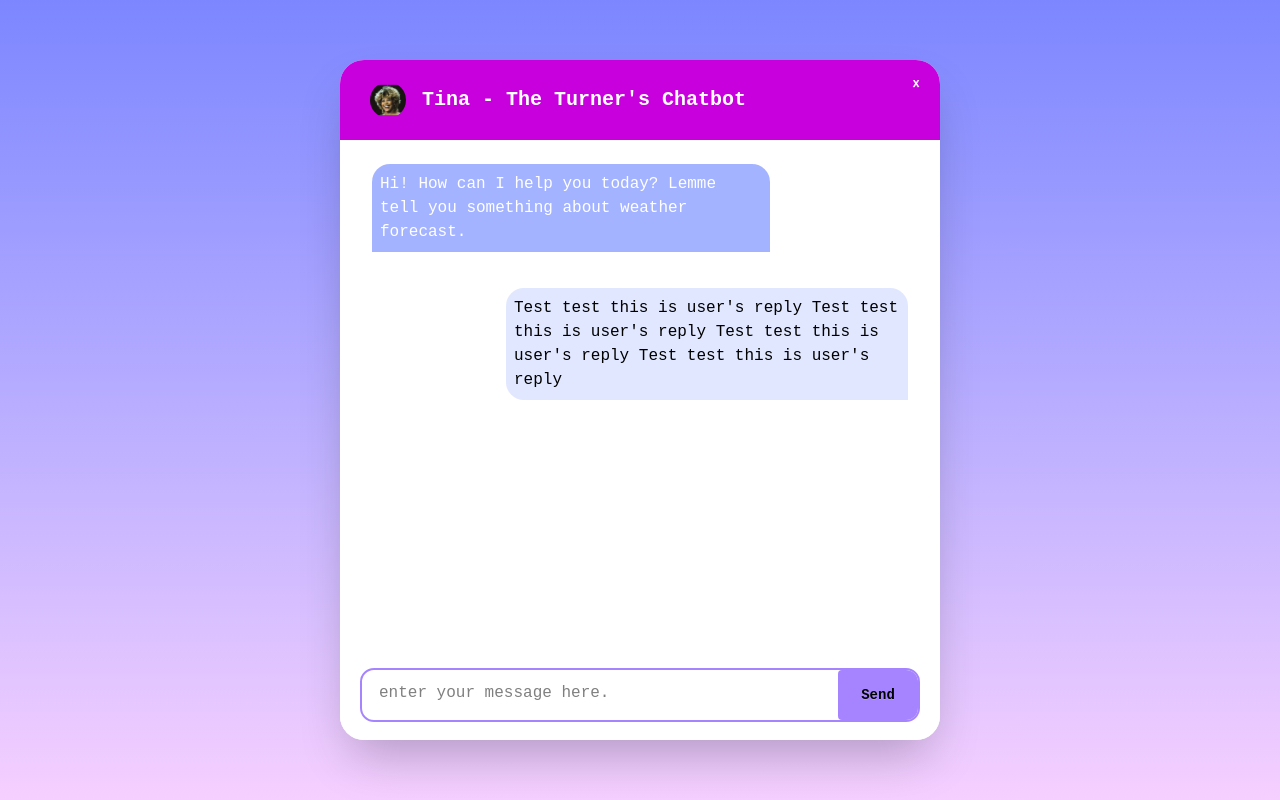
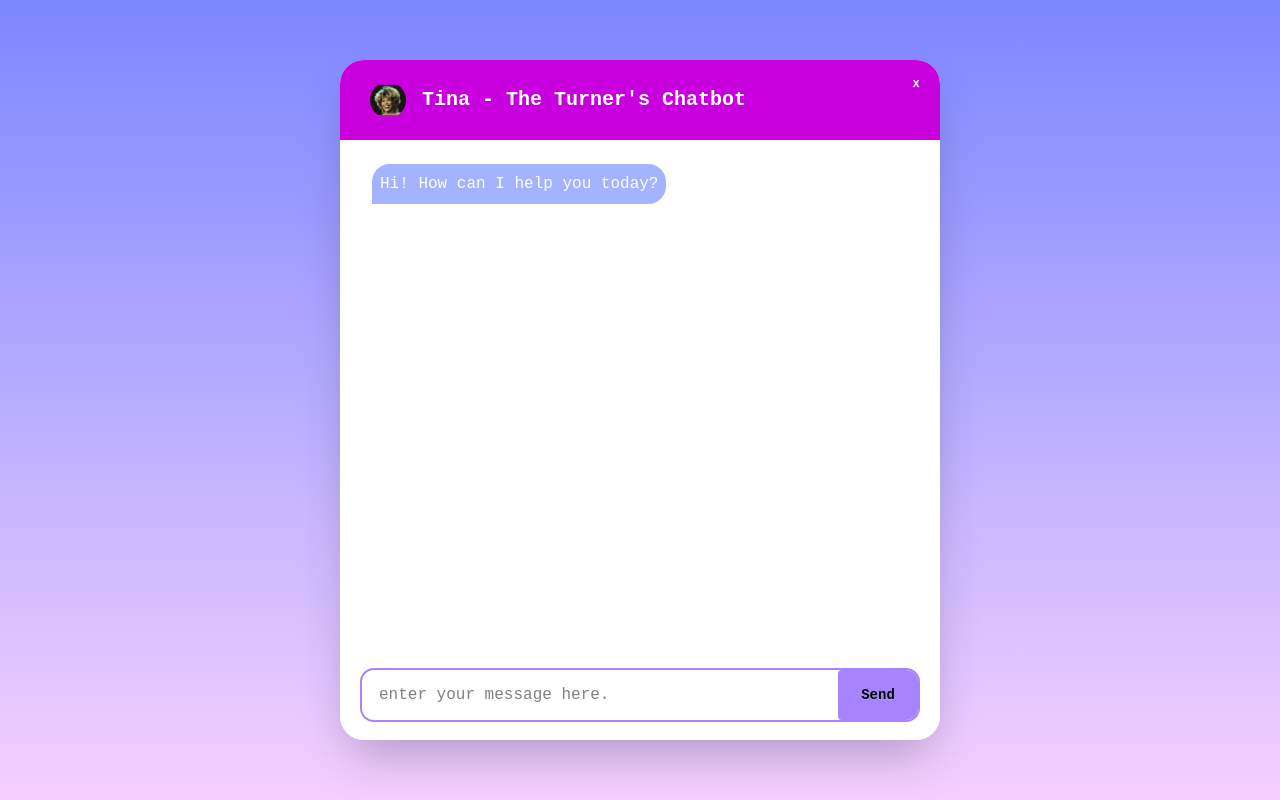
Before and after one commit to christinemr/L5-mission4, a React (Vite) app in the folder frontend/: page / in a window 1280 px wide. Both pictures are taken after a click on the picture 640 px from the left and 400 px from the top of the page. Built offline with nearby package versions, Linux system fonts and the light colour scheme; a web font is replaced by a local one.

Commit message:
feat: completed ChatBox and chatForm components. successfully called Gemini through front end.

```diff
--- a/frontend/package.json
+++ b/frontend/package.json
@@ -11,6 +11,7 @@
   },
   "dependencies": {
     "@tailwindcss/vite": "^4.1.13",
+    "axios": "^1.11.0",
     "react": "^19.1.1",
     "react-dom": "^19.1.1",
     "tailwindcss": "^4.1.13"
--- a/frontend/src/components/ChatBox.jsx
+++ b/frontend/src/components/ChatBox.jsx
@@ -1,12 +1,52 @@
-import React from "react";
+import React, { useState, useRef, useEffect } from "react";
 import ChatBotLogo from "./ChatBotLogo";
 import ChatForm from "./ChatForm";
+import ChatMessage from "./ChatMessage";
 
 export default function ChatBox() {
+  const [chatHistory, setChatHistory] = useState([]);
+  const bottomRef = useRef(null);
+
+  useEffect(() => {
+    bottomRef.current?.scrollIntoView({ behavior: "smooth" });
+  }, [chatHistory]);
+
+  const generateTinasResponse = async (history) => {
+    console.log(history);
+    try {
+      const latestUserMessage = history
+        .filter((h) => h.role === "user")
+        .pop()?.text;
+
+      if (!latestUserMessage) {
+        throw new Error("No user message found.");
+      }
+
+      // send to backend
+      const res = await fetch("http://localhost:3000/recommendation", {
+        method: "POST",
+        headers: { "Content-Type": "application/json" },
+        body: JSON.stringify({ content: latestUserMessage }),
+      });
+
+      const data = await res.json();
+
+      if (!res.ok)
+        throw new Error(
+          data.error.message || "Something not quite right here. "
+        );
+
+      console.log(data);
+      return data.reply;
+    } catch (error) {
+      console.error(error);
+    }
+  };
+
   return (
     // chatbox container
     <div>
-      {/* chatbox pop up */}
+      {/* pop up */}
       <div className="relative bg-white w-150 rounded-3xl shadow-2xl overflow-hidden">
         {/* CHATBOX HEADER */}
         <div className="relative flex items-center justify-between bg-fuchsia-600 text-white py-4 px-6">
@@ -27,28 +67,29 @@ export default function ChatBox() {
         <div className="flex  flex-col gap-[20px] h-150 overflow-y-auto py-4 px-6">
           {/* message - bot message */}
           <div className="flex items-center gap-[11px] max-w-[75%] px-2 py-2 ">
-            <div className="py-2 px-2 bg-indigo-300 rounded-tl-[18px] rounded-tr-[18px] rounded-br-[18px text-white ">
-              <p className="break-words white-space: pre-line">
-                Hi! How can I help you today? Lemme tell you something about
-                weather forecast.
+            <div className="py-2 px-2 bg-indigo-300 rounded-tl-[18px] rounded-tr-[18px] rounded-br-[18px] text-white ">
+              <p className="break-words whitespace-pre-line">
+                Hi! How can I help you today?
               </p>
             </div>
           </div>
 
-          {/* message - user's message */}
-          <div className="flex flex-col items-end gap-[11px] px-2 py-2 ">
-            <div className="py-2 px-2 bg-indigo-100 rounded-tl-[18px] rounded-tr-[18px] rounded-bl-[18px] max-w-[75%] ">
-              <p className="break-words white-space: pre-line">
-                Test test this is user's reply Test test this is user's reply
-                Test test this is user's reply Test test this is user's reply
-              </p>
-            </div>
-          </div>
+          {/* render chat history */}
+          {chatHistory.map((chat, index) => {
+            return <ChatMessage key={index} chat={chat} />;
+          })}
+          {/* scroll anchor */}
+          <div ref={bottomRef} />
         </div>
 
         {/* CHATBOX FOOTER */}
         <div className="absolute bottom-0 w-[100%] bg-white pt-[15px] pr-[22px] pb-[20px] pl-[22px]">
-          <ChatForm />
+          {/* passing setChatHistory as a prop */}
+          <ChatForm
+            chatHistory={chatHistory}
+            setChatHistory={setChatHistory}
+            generateTinasResponse={generateTinasResponse}
+          />
         </div>
       </div>
     </div>
--- a/frontend/src/components/ChatForm.jsx
+++ b/frontend/src/components/ChatForm.jsx
@@ -1,13 +1,56 @@
-import React from "react";
+import React, { useRef } from "react";
 
-export default function ChatForm() {
+export default function ChatForm({
+  chatHistory,
+  setChatHistory,
+  generateTinasResponse,
+}) {
+  const inputRef = useRef();
+
+  const handleFormSubmit = async (e) => {
+    e.preventDefault();
+    const userMessage = inputRef.current.value.trim();
+    if (!userMessage) return;
+
+    inputRef.current.value = "";
+    console.log(userMessage);
+
+    // Add user message
+    setChatHistory((history) => [
+      ...history,
+      { role: "user", text: userMessage },
+    ]);
+
+    // Add "thinking..." placeholder
+    const thinkingIndex = chatHistory.length + 1;
+    setChatHistory((history) => [
+      ...history,
+      { role: "model", text: "thinking..." },
+    ]);
+
+    // Await Tina's response
+    const tinaReply = await generateTinasResponse([
+      ...chatHistory,
+      { role: "user", text: userMessage },
+    ]);
+
+    // Replace "thinking..." with actual reply
+    setChatHistory((prev) => {
+      const updated = [...prev];
+      updated[thinkingIndex] = { role: "model", text: tinaReply };
+      return updated;
+    });
+  };
+
   return (
     <div>
       <form
         action="#"
-        className="flex item-center bg-white outline outline-2 outline-violet-400 rounded-xl"
+        className="flex items-center bg-white outline outline-2 outline-violet-400 rounded-xl"
+        onSubmit={handleFormSubmit}
       >
         <input
+          ref={inputRef}
           type="text"
           placeholder="enter your message here."
           required
--- /dev/null
+++ b/frontend/src/components/ChatMessage.jsx
@@ -0,0 +1,18 @@
+import React from "react";
+
+export default function ChatMessage({ chat }) {
+  console.log("ChatMessage received:", chat);
+  return (
+    <div className="flex flex-col items-end gap-[11px] px-2 py-2 ">
+      <div
+        className={`py-2 px-2 rounded-tl-[18px] rounded-tr-[18px] max-w-[75%] ${
+          chat.role === "model"
+            ? "bg-indigo-300 rounded-br-[18px] text-white self-start"
+            : "bg-indigo-100 rounded-bl-[18px] text-black self-end"
+        }`}
+      >
+        <p className="break-words whitespace-pre-line">{chat.text}</p>
+      </div>
+    </div>
+  );
+}
```
Also changed, not shown: 1 other file (tests, documents, lock files or other folders).
